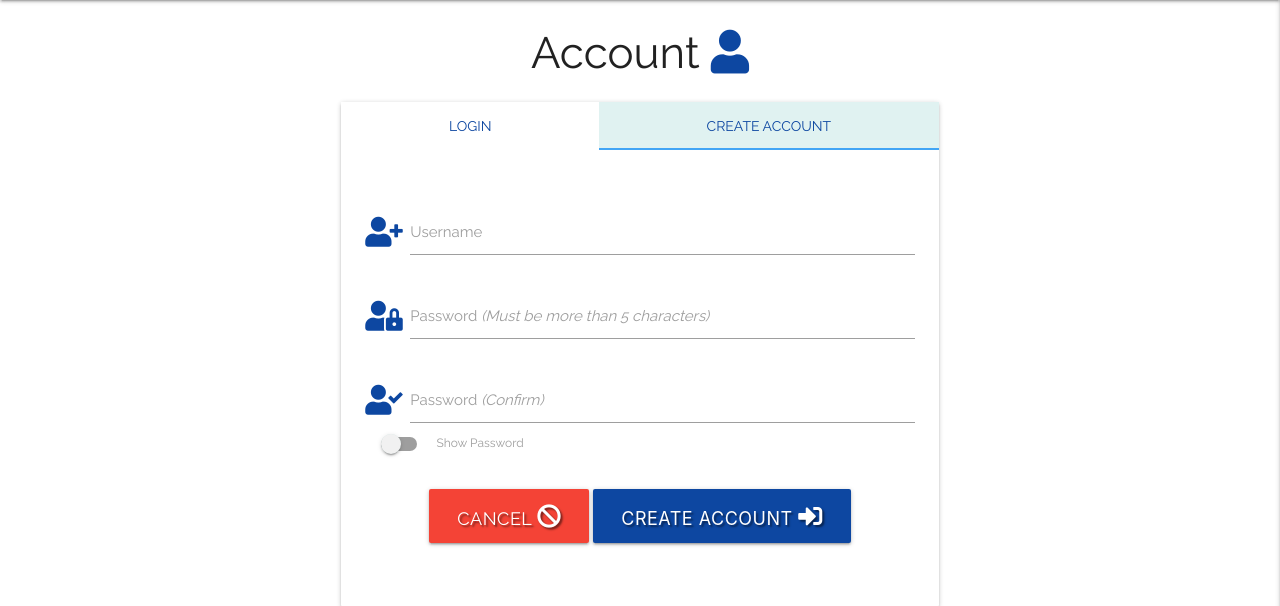
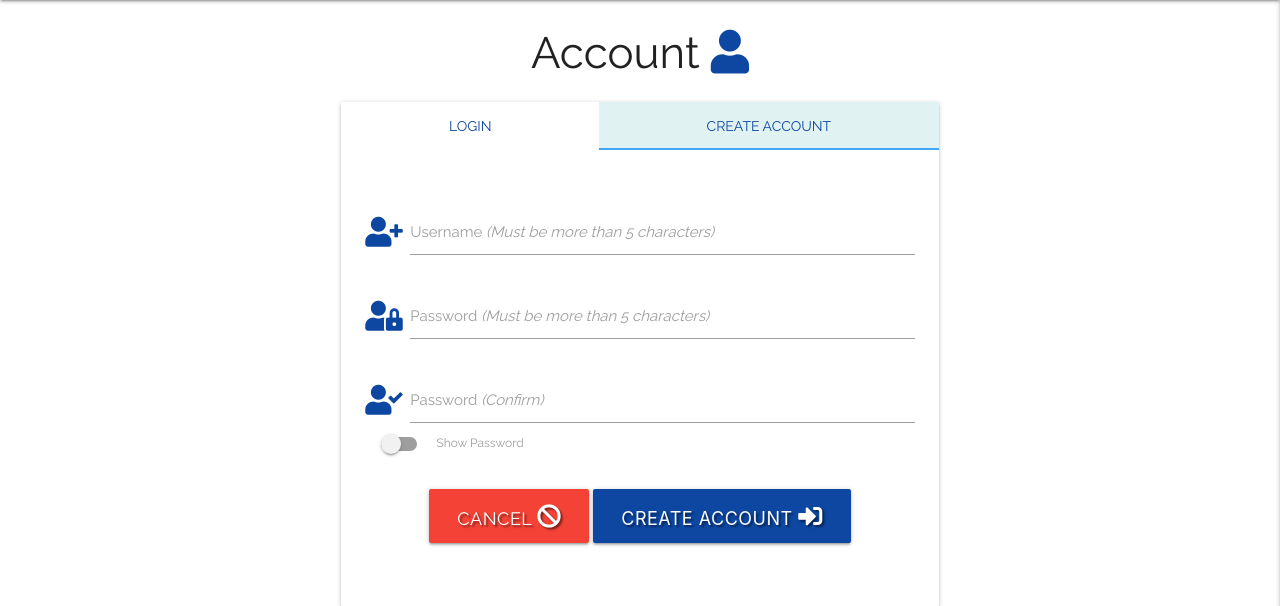
Before and after one commit to kylelawrencedev/gym-records-crud, a Flask app: page /account in a window 1280 px wide, after a click on "CREATE ACCOUNT". Shown: the part 70-676 px from the top of the page. Run offline with Flask 2, Linux system fonts and the light colour scheme; some libraries are stand-ins or nearby versions.

Commit message:
Add required format for username on create account form

```diff
--- a/templates/account.html
+++ b/templates/account.html
@@ -67,7 +67,9 @@
                                 <div class="input-field col s12">
                                     <i class="fas fa-user-plus prefix blue-text text-darken-4"></i>
                                     <input id="username" name="username" type="text" class="validate" minlength="5" maxlength="20" pattern="^[a-zA-Z0-9]{5,20}$" required>
-                                    <label for="username">Username</label>
+                                    <label for="username">Username
+                                        <i>(Must be more than 5 characters)</i>
+                                    </label>
                                 </div>
                                 <!-- password -->
                                 <!-- Code taken from http://jsfiddle.net/SirusDoma/ayf832td/-->
```
